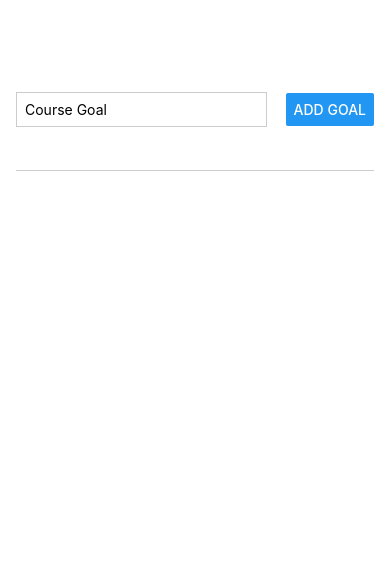
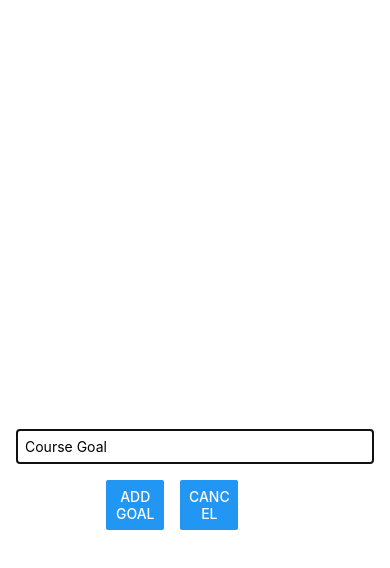
Before and after one commit to tfbielawski/udemyrn, a React Native app: screen / in a window 390 px wide. Shown: the top 568 px of the page. Built offline with nearby package versions, Linux system fonts and the light colour scheme.

Commit message:
Worked on improving modal and adding image

```diff
--- a/components/GoalInput.js
+++ b/components/GoalInput.js
@@ -1,5 +1,13 @@
-import { StyleSheet, View, TextInput, Button } from "react-native";
+import {
+  StyleSheet,
+  View,
+  TextInput,
+  Modal,
+  Button,
+  Image,
+} from "react-native";
 import { useState } from "react";
+import { endAsyncEvent } from "react-native/Libraries/Performance/Systrace";
 
 function GoalInput(props) {
   //useState returns an array with 2 elements
@@ -17,7 +25,12 @@
   }
 
   return (
+    <Modal visible={props.visible} animationType="slide">
       <View style={styles.inputContainer}>
+        <Image
+          style={styles.image}
+          source={require("../assets/images/goal.png")}
+        />
         <TextInput
           style={styles.textInput}
           placeholder="Course Goal"
@@ -26,8 +39,16 @@
           onChangeText={goalInputHandler} //Connects this to the function
           value={enteredGoalText}
         />
-      <Button title="ADD Goal" onPress={addGoalHandler} />
+        <View style={styles.buttonContainer}>
+          <View style={styles.button}>
+            <Button title="ADD GOAL" onPress={addGoalHandler} />
           </View>
+          <View style={styles.button}>
+            <Button title="CANCEL" onPress={props.onCancel} />
+          </View>
+        </View>
+      </View>
+    </Modal>
   );
 }
 
@@ -35,19 +56,32 @@
 
 const styles = StyleSheet.create({
   inputContainer: {
-    flex: 1, //takes 1/6 of the space of inner container
-    flexDirection: "row",
-    justifyContent: "space-between",
+    flex: 1, //takes all available space in modal
+    // flexDirection: "column", //default, not needed
+    justifyContent: "center",
     alignItems: "center", //Aligns text on the button
     marginBottom: 24,
+    padding: 16,
     borderBottomWidth: 1,
     borderBottomColor: "#cccccc",
+  },
+  image: {
+    width: 100,
+    height: 100,
+    margin: 20,
   },
   textInput: {
     borderWidth: 1,
     borderColor: "#cccccc",
-    width: "70%",
-    marginRight: 8,
+    width: "100%",
     padding: 8,
   },
+  buttonContainer: {
+    marginTop: 16,
+    flexDirection: "row",
+  },
+  button: {
+    width: "30%",
+    marginHorizontal: 8,
+  },
 });
--- a/components/GoalItem.js
+++ b/components/GoalItem.js
@@ -1,10 +1,20 @@
-import { StyleSheet, View, Text } from "react-native";
+import { StyleSheet, View, Text, Pressable } from "react-native";
 
 function GoalItem(props) {
   return (
+    // bind is a js function that preconfigures the function to be called
+
     <View style={styles.goalItem}>
-      {/*Must access text prop assigned above using .text  */}
-      <Text style={styles.goalText}>{props.text}</Text>
+      <Pressable
+        android_ripple={{ color: "red" }}
+        onPress={props.onDeleteItem.bind(this, props.id)}
+        // If button is pressed, apply the pressedItem style, else apply nothing
+        //ripple doesn't work on ios, use style prop instead
+        style={({ pressed }) => pressed && styles.pressedItem}
+        >
+        {/*Must access text prop assigned above using .text  */}
+        <Text style={styles.goalText}>{props.text}</Text>
+      </Pressable>
     </View>
   );
 }
@@ -16,9 +26,12 @@
     margin: 8,
     borderRadius: 8,
     backgroundColor: "lightgrey",
-    padding: 8,
+  },
+  pressedItem:{
+    opacity: 0.5,
   },
   goalText: {
+    padding: 8,
     color: "red",
   },
 });
```
Lines whose indentation alone changed are shown as unchanged.
